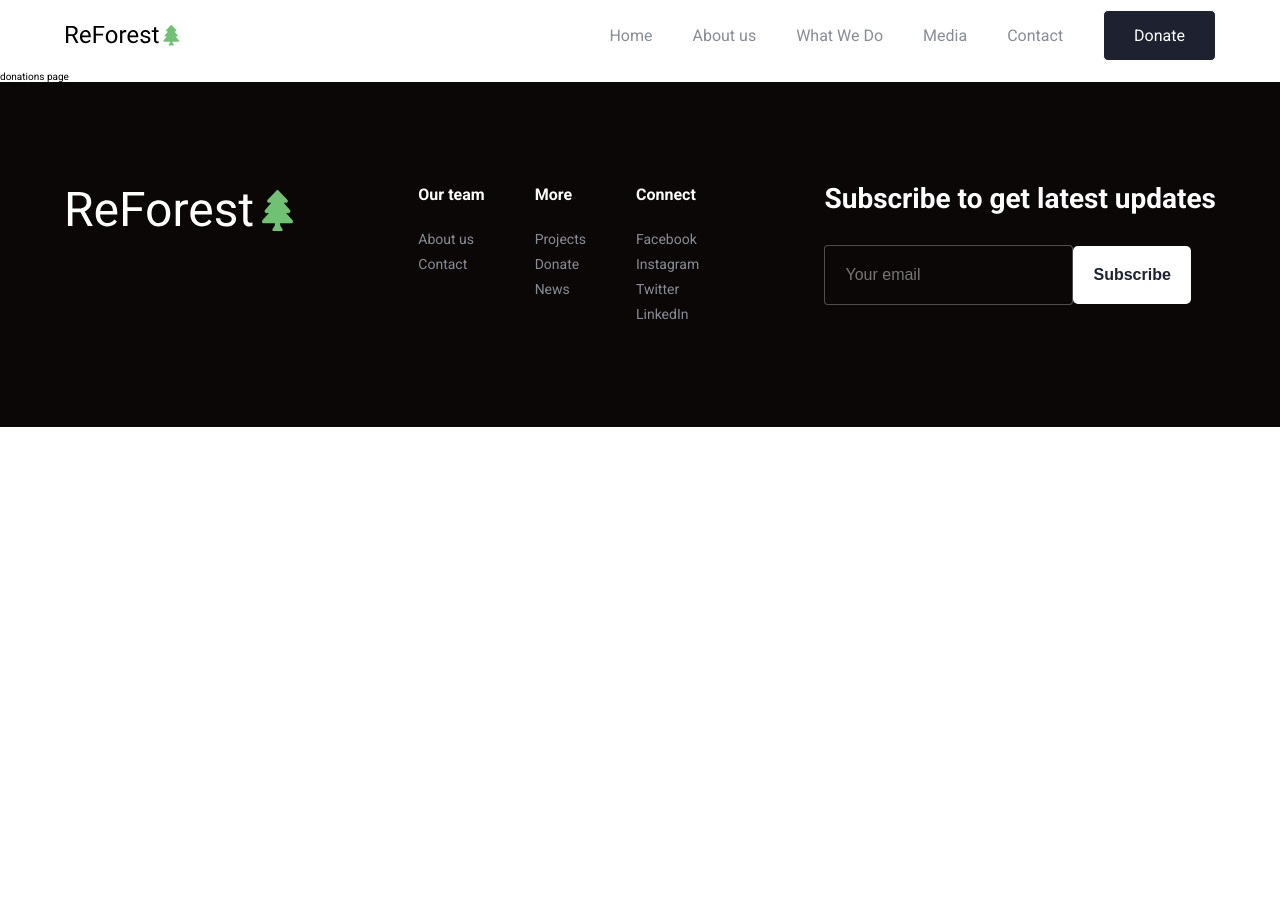
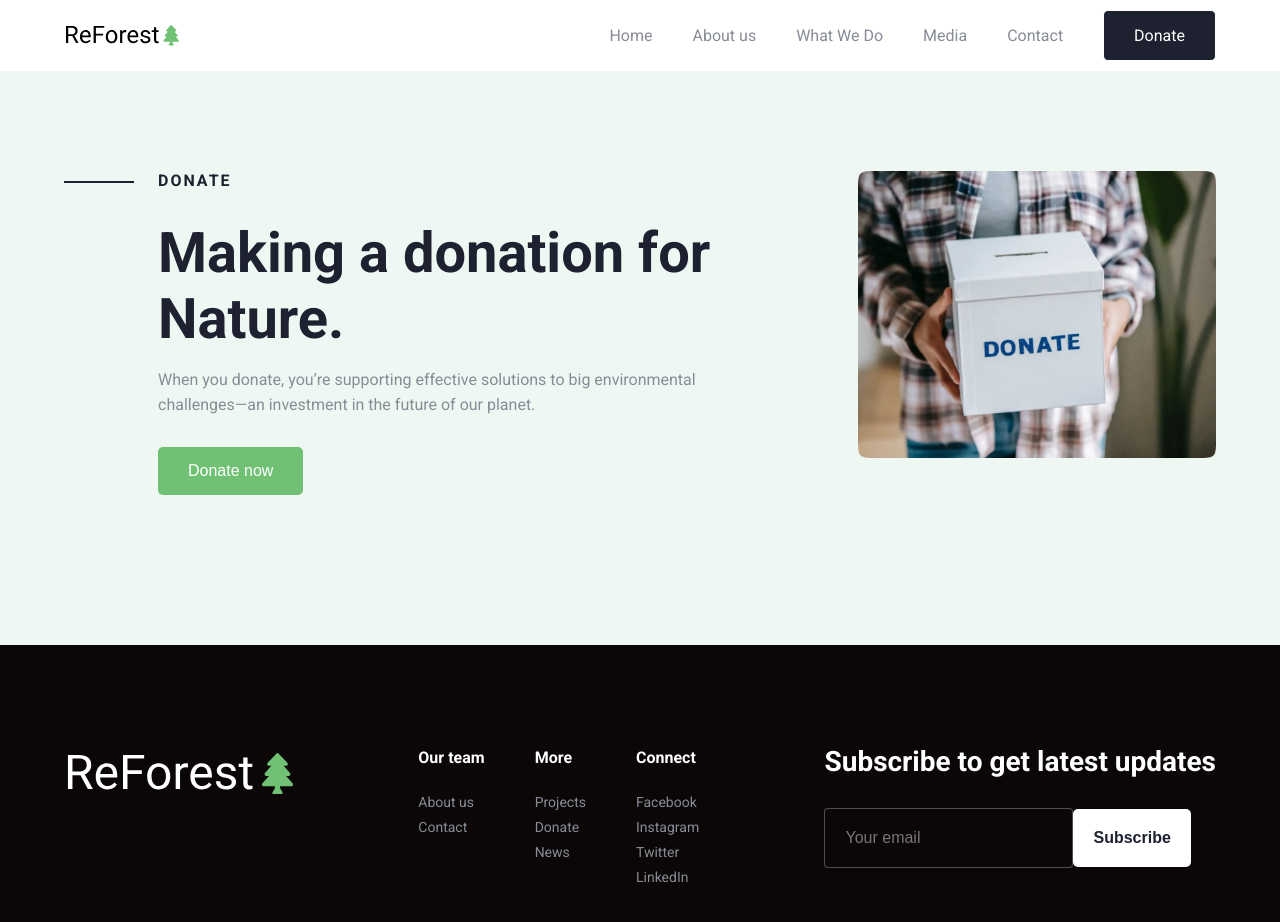
Before and after one commit to junkRatte/reforest, a React (Create React App) app: page /donations in a window 1280 px wide. Shown: the top 922 px of the page. Before the commit the page ends 800 px from the top, so only its background shows below. Built offline with nearby package versions, Linux system fonts and the light colour scheme.

Commit message:
Created the header for the contact page.

```diff
--- a/src/App.scss
+++ b/src/App.scss
@@ -33,6 +33,8 @@
 @import "./scss/pages/contactpage/contactPageHeader";
 @import "./scss/pages/contactpage/contactPageForm";
 
+@import "./scss/pages/donationpage/donationPageHeader";
+
 *,
 *::before,
 *::after {
--- a/src/js/pages/DonationPage.js
+++ b/src/js/pages/DonationPage.js
@@ -1,7 +1,12 @@
 import React from "react";
+import DonationPageHeader from "../sections/donationpage/DonationPageHeader";
 
 const DonationPage = () => {
-  return <div>donations page</div>;
+  return (
+    <div className="donationpage">
+      <DonationPageHeader />
+    </div>
+  );
 };
 
 export default DonationPage;
--- /dev/null
+++ b/src/js/sections/donationpage/DonationPageHeader.js
@@ -0,0 +1,29 @@
+import React from "react";
+import DonationImage from "../../../images/donation-image.png";
+
+const DonationPageHeader = () => {
+  return (
+    <section className="donationpage-header">
+      <div className="donationpage-header-wrapper container">
+        <div className="donationpage-header-title">
+          <span className="heading-line"></span>
+          <div>
+            <h5>Donate</h5>
+            <h1>Making a donation for Nature.</h1>
+            <p>
+              When you donate, you’re supporting effective solutions to big
+              environmental challenges—an investment in the future of our
+              planet.
+            </p>
+            <button className="primary-btn submit">Donate now</button>
+          </div>
+        </div>
+        <div className="donationpage-header-image">
+          <img src={DonationImage} />
+        </div>
+      </div>
+    </section>
+  );
+};
+
+export default DonationPageHeader;
--- /dev/null
+++ b/src/scss/pages/donationpage/_donationPageHeader.scss
@@ -0,0 +1,57 @@
+.donationpage-header {
+  padding: $section-padding;
+  background-color: $color-green-tertiary;
+
+  &-wrapper {
+    @media only screen and (min-width: $media-query-tablet) {
+      display: flex;
+      gap: 9rem;
+    }
+  }
+
+  &-title {
+    margin-bottom: 5rem;
+
+    @media only screen and (min-width: $media-query-tablet) {
+      display: flex;
+    }
+
+    h5 {
+      font-size: $font-size-16;
+      font-weight: $font-weight-bold;
+      letter-spacing: 0.2rem;
+      color: $color-text-primary;
+      text-transform: uppercase;
+      margin-bottom: 3rem;
+    }
+
+    h1 {
+      @include heading-one;
+      color: $color-text-primary;
+      margin-bottom: 1.5rem;
+    }
+
+    p {
+      @include paragraph-normal;
+      color: $color-text-secondary;
+      margin-bottom: 3rem;
+    }
+
+    .submit {
+      border: none;
+    }
+  }
+
+  &-image {
+    img {
+      width: 100%;
+
+      @media only screen and (min-width: $media-query-desktop) {
+        width: 100%;
+        min-width: 48rem;
+        height: 100%;
+        min-height: 38rem;
+      }
+    }
+  }
+}
```
Also changed, not shown: src/images/donation-image.png (added).
